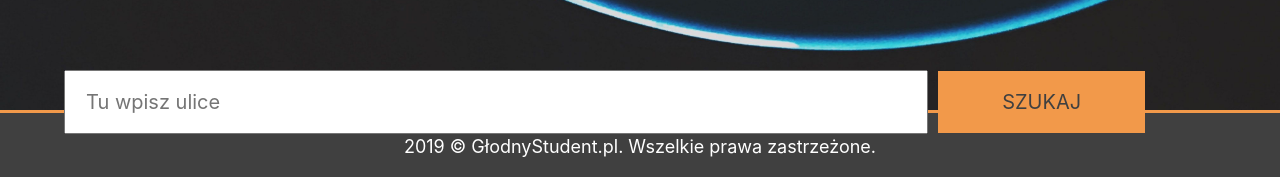
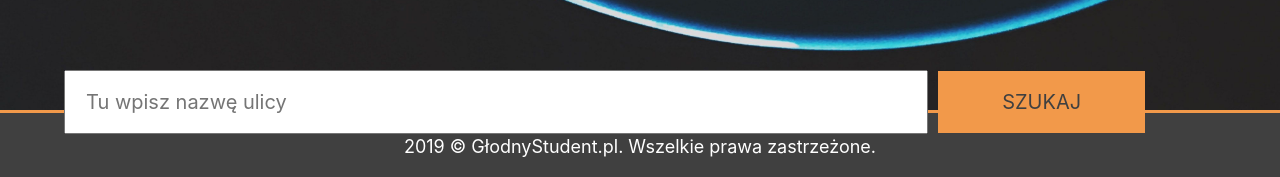
Before and after one commit to lczerniawski/GlodnyStudent, a React (Create React App) app in the folder GlodnyStudent/ClientApp/: page / in a window 1280 px wide. Shown: the part 620-797 px from the top of the page. Built offline with nearby package versions, Linux system fonts and the light colour scheme.

Commit message:
Home page text changed.

```diff
--- a/GlodnyStudent/ClientApp/src/components/MainPage/Search.js
+++ b/GlodnyStudent/ClientApp/src/components/MainPage/Search.js
@@ -11,6 +11,7 @@ export default class Search extends Component {
         this.handleChange = this.handleChange.bind(this);
         this.handleSubmitMain = this.handleSubmitMain.bind(this);
         this.handleSubmitRestaurationList= this.handleSubmitRestaurationList.bind(this);
+
       }
 
     handleChange(event) {
@@ -32,11 +33,12 @@ export default class Search extends Component {
         event.preventDefault();
       }
 
+
   render() {
     const sub =this.props.isMain ? this.handleSubmitMain : this.handleSubmitRestaurationList;
     return (
         <form className="searchContainer wow fadeInLeft" data-wow-duration="2s" onSubmit={sub}>
-          <input className="searchInput" type="text" defaultValue={this.props.address}  placeholder="Tu wpisz ulice" onChange={this.handleChange} required/>
+          <input className="searchInput" type="text" defaultValue={this.props.address}  placeholder="Tu wpisz nazwę ulicy" onChange={this.handleChange} required/>
           <input className="searchBtn" type="submit" value="Szukaj"/>
         </form>
     )
```
